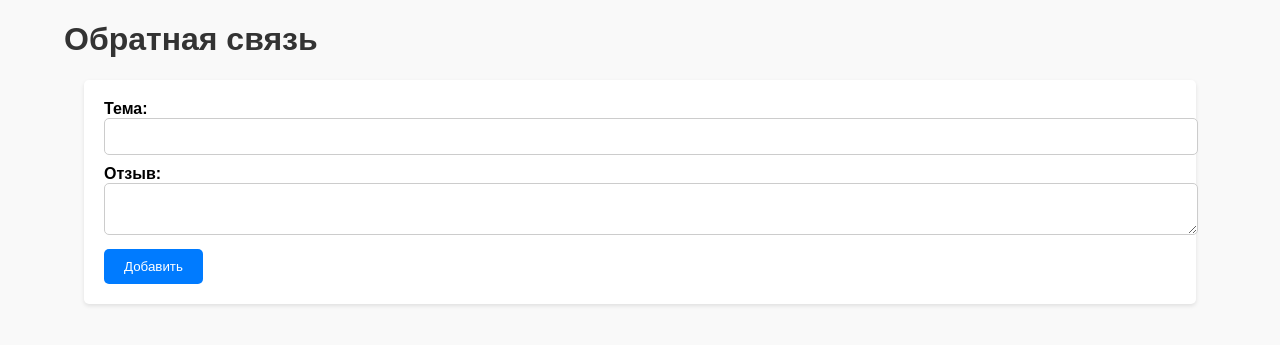
After one commit to VkMoff/codespaces-flask, a Flask app: page /feedback in a window 1280 px wide. The commit adds this page. Shown: the top 345 px of the page. Run offline with Flask 3, Linux system fonts and the light colour scheme.

Commit message:
added feedback

```diff
--- a/app.py
+++ b/app.py
@@ -17,6 +17,10 @@ def add_post_to_file(filename, title, text):
     with open(filename, 'a') as file:
         file.write(f'{title}\n{text}\n\n')
 
+def add_feedback_to_file(title, text):
+    with open("feedback", 'a') as file:
+        file.write(f'{title}\n{text}\n\n')
+
 posts_file = 'data.txt'
 
 
@@ -34,3 +38,12 @@ def newpost():
         add_post_to_file(posts_file, title, text)
         return redirect(url_for('home'))
     return render_template('newpost.html')
+
+@app.route("/feedback", methods=['GET','POST'])
+def feedback():
+    if request.method == 'POST':
+        title = request.form['title']
+        text = request.form['text']
+        add_feedback_to_file(title, text)
+        return redirect(url_for('home'))
+    return render_template('feedback.html')
--- a/data.txt
+++ b/data.txt
@@ -6,3 +6,9 @@ amogus2
 
 123456
 amogus2
+
+asdadadadfasdf
+asdfavfasfvaf
+
+zfvzfv
+zxvfzfvz
--- /dev/null
+++ b/templates/feedback.html
@@ -0,0 +1,17 @@
+<!DOCTYPE html>
+<html>
+<head>
+    <title>Обратная связь</title>
+    <link rel="stylesheet" href="../static/main.css">
+</head>
+<body>
+    <h1>Обратная связь</h1>
+    <form method="post">
+        <label for="title">Тема:</label><br>
+        <input type="text" id="title" name="title"><br>
+        <label for="text">Отзыв:</label><br>
+        <textarea id="text" name="text"></textarea><br>
+        <input type="submit" value="Добавить">
+    </form>
+</body>
+</html>
--- a/templates/index.html
+++ b/templates/index.html
@@ -10,6 +10,7 @@
     <header>
         <h1>The most useless site ever</h1>
         <a href="/newpost">Создать пост</a>
+        <a href="/feedback">Обратная связь</a>
     </header>
     <section>
         {% for post in posts %}
```
Also changed, not shown: 1 other file.
